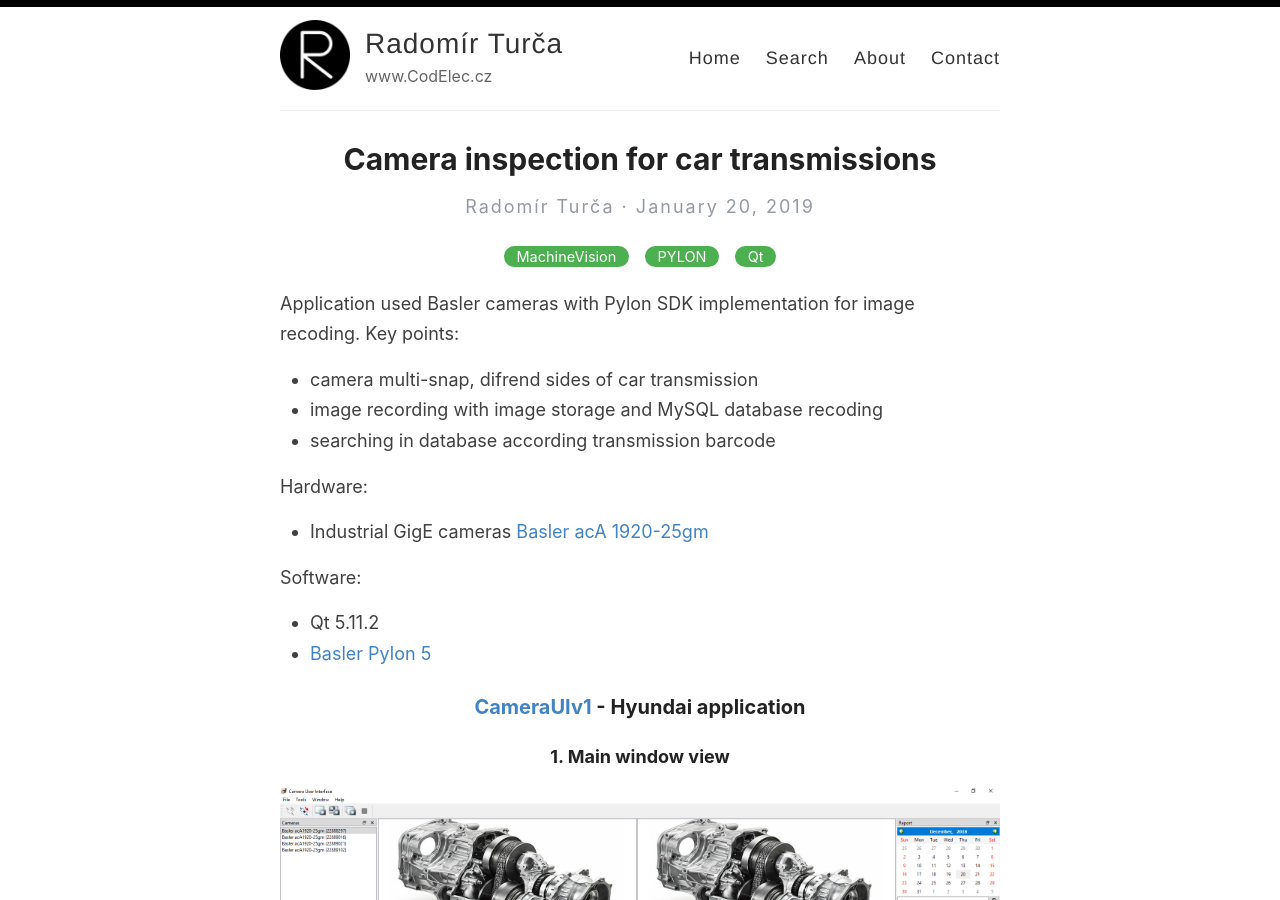
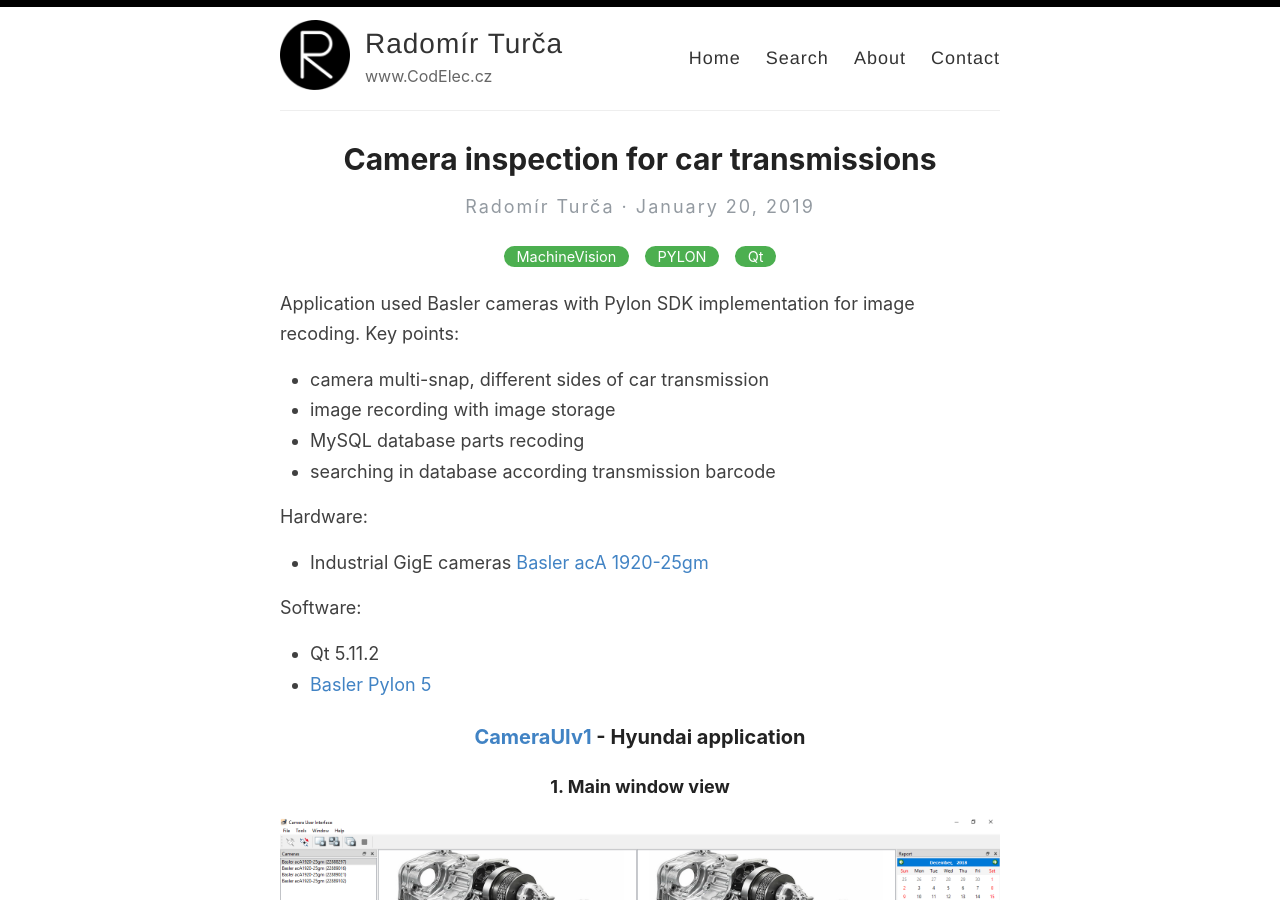
Before and after one commit to CodElecCz/codeleccz.github.io, a Jekyll site: the page built from _posts/2019-1-20-cameraui-huyndai.md, in a window 1280 px wide and 900 px high. Built offline with Jekyll 4.4.1, drawn with Linux system fonts in a browser that asks for light colours.

Commit message:
Update 2019-1-20-cameraui-huyndai.md

```diff
--- a/_posts/2019-1-20-cameraui-huyndai.md
+++ b/_posts/2019-1-20-cameraui-huyndai.md
@@ -5,8 +5,9 @@ categories: [MachineVision,PYLON,Qt]
 ---
 
 Application used Basler cameras with Pylon SDK implementation for image recoding. Key points:
-- camera multi-snap, difrend sides of car transmission
-- image recording with image storage and MySQL database recoding
+- camera multi-snap, different sides of car transmission
+- image recording with image storage
+- MySQL database parts recoding
 - searching in database according transmission barcode
 
 Hardware:
```
